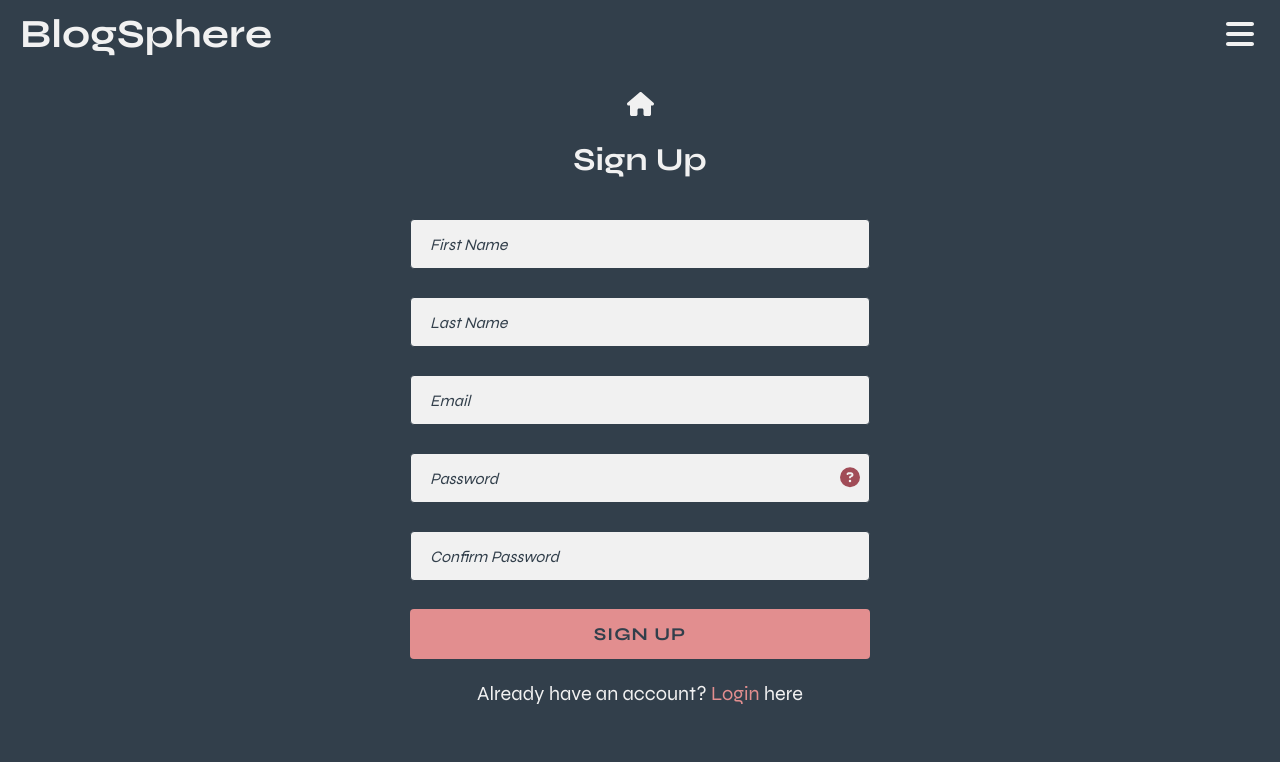
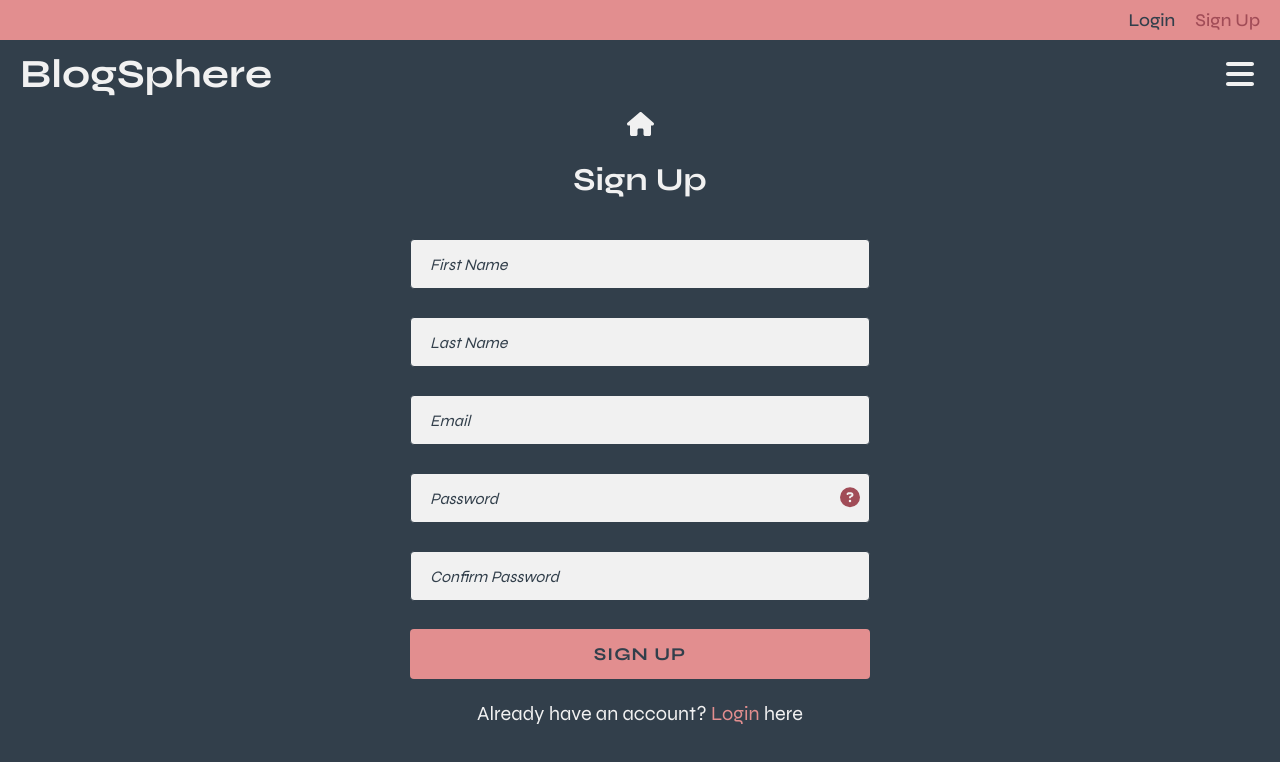
Before and after one commit to cuneytakcay/next-blogger, a React (Vite) app in the folder frontend/: page /signup in a window 1280 px wide. Shown: the top 762 px of the page. Built offline with nearby package versions, Linux system fonts and the light colour scheme.

Commit message:
Refactoring header component

```diff
--- a/frontend/src/components/header/Header.jsx
+++ b/frontend/src/components/header/Header.jsx
@@ -12,10 +12,6 @@ const Header = () => {
   const userData = useSelector((state) => state.user.userData);
   const navigate = useNavigate();
   const dispatch = useDispatch();
-
-  const toggleMenu = () => {
-    setIsMenuOpen(!isMenuOpen);
-  };
 
   const handleLogout = async () => {
     try {
@@ -34,64 +30,29 @@ const Header = () => {
     <header
       className={styles.header + ' ' + (isMenuOpen && styles['menu-open'])}
     >
-      <div className={styles.logo}>
-        <h1>BlogSphere</h1>
-      </div>
-      <nav className={styles.nav}>
-        {userData && (
-          <>
+      <nav className={styles['nav-top']} aria-label='Secondary navigation'>
+        {userData ? (
+          <div>
             <NavLink
               to='/profile'
               className={({ isActive }) =>
                 isActive ? styles['active-link'] : ''
               }
-              title={userData.name + ' ' + 'Profile Page'}
+              title='Profile'
             >
-              <FontAwesomeIcon className={styles.user} icon={faUser} />
+              <FontAwesomeIcon icon={faUser} />
             </NavLink>
             <button className={styles['logout-button']} onClick={handleLogout}>
               Logout
             </button>
-          </>
-        )}
-        <button className={styles['menu-button']} onClick={toggleMenu}>
-          {!isMenuOpen ? (
-            <FontAwesomeIcon icon={faBars} />
+          </div>
         ) : (
-            <FontAwesomeIcon icon={faClose} />
-          )}
-        </button>
-        {isMenuOpen && (
-          <div className={styles['dropdown-menu']}>
-            {userData ? (
-              <>
-                <NavLink
-                  to='/'
-                  className={({ isActive }) =>
-                    isActive ? styles['active-link'] : ''
-                  }
-                  onClick={() => setIsMenuOpen(false)}
-                >
-                  Link 1
-                </NavLink>
-                <NavLink
-                  to='/'
-                  className={({ isActive }) =>
-                    isActive ? styles['active-link'] : ''
-                  }
-                  onClick={() => setIsMenuOpen(false)}
-                >
-                  Link 2
-                </NavLink>
-              </>
-            ) : (
-              <>
+          <div>
             <NavLink
               to='/login'
               className={({ isActive }) =>
                 isActive ? styles['active-link'] : ''
               }
-                  onClick={() => setIsMenuOpen(false)}
             >
               Login
             </NavLink>
@@ -100,15 +61,55 @@ const Header = () => {
               className={({ isActive }) =>
                 isActive ? styles['active-link'] : ''
               }
-                  onClick={() => setIsMenuOpen(false)}
             >
               Sign Up
             </NavLink>
-              </>
-            )}
           </div>
         )}
       </nav>
+      <div className={styles['nav-bottom']}>
+        <div className={styles.logo}>
+          <h1>BlogSphere</h1>
+        </div>
+        <nav className={styles.nav} aria-label='Main navigation'>
+          <button
+            className={styles['menu-button']}
+            onClick={() => setIsMenuOpen(true)}
+          >
+            <FontAwesomeIcon icon={faBars} />
+          </button>
+          {isMenuOpen && (
+            <div className={styles['dropdown-menu']}>
+              <button
+                className={styles['menu-button']}
+                onClick={() => setIsMenuOpen(false)}
+              >
+                <FontAwesomeIcon icon={faClose} />
+              </button>
+              {userData && (
+                <NavLink
+                  to='/profile'
+                  className={({ isActive }) =>
+                    isActive ? styles['active-link'] : ''
+                  }
+                  title={userData.name + ' ' + 'Profile Page'}
+                >
+                  Profile
+                </NavLink>
+              )}
+              <NavLink
+                to='/posts'
+                className={({ isActive }) =>
+                  isActive ? styles['active-link'] : ''
+                }
+                onClick={() => setIsMenuOpen(false)}
+              >
+                Blog Posts
+              </NavLink>
+            </div>
+          )}
+        </nav>
+      </div>
     </header>
   );
 };
--- a/frontend/src/components/header/header.module.css
+++ b/frontend/src/components/header/header.module.css
@@ -1,16 +1,48 @@
 .header {
+  position: fixed;
+  top: 0;
+  width: 100%;
+  z-index: 1000;
+}
+
+.nav-top > div {
+  display: flex;
+  justify-content: flex-end;
+  align-items: center;
+  gap: 20px;
+  height: 40px;
+  padding: 0 20px;
+  background-color: var(--coral);
+}
+
+.nav-top a {
+  display: block;
+  font-family: 'syne-medium', sans-serif;
+  font-size: 1.125rem;
+  color: var(--black);
+  text-decoration: none;
+  position: relative;
+  transition: all 0.2s ease-in-out;
+}
+
+.nav-top a:hover {
+  color: var(--brick);
+}
+
+.nav-bottom {
   display: flex;
   justify-content: space-between;
   align-items: center;
   padding: 10px 20px;
-  background-color: var(--bg-dark);
+  background-color: var(--black);
   color: var(--white);
-  position: relative;
-  z-index: 1000;
 }
 
 .menu-open {
-  background-color: var(--gray);
+  background-color: var(--coral);
+}
+
+.menu-open .nav-bottom {
   color: var(--black);
 }
 
@@ -52,17 +84,24 @@
 
 .dropdown-menu {
   position: absolute;
-  top: 68px;
+  top: 0;
   right: 0;
   left: 0;
   width: 100vw;
-  height: calc(100vh - 68px);
+  min-height: 100vh;
   background-color: var(--gray);
   z-index: 1000;
   display: flex;
+  flex-direction: column;
   align-items: center;
   justify-content: center;
-  gap: 40px;
+  gap: 10px;
+}
+
+.dropdown-menu .menu-button {
+  position: absolute;
+  top: 20px;
+  right: 20px;
 }
 
 .dropdown-menu a {
@@ -70,7 +109,7 @@
   padding: 10px 0;
   font-family: 'syne-extrabold', sans-serif;
   font-size: 1.5rem;
-  color: var(--white);
+  color: var(--brick);
   text-decoration: none;
   position: relative;
   transition: all 0.2s ease-in-out;
@@ -102,31 +141,10 @@
   transition: all 0.2s ease-in-out;
 }
 
-.menu-open .logout-button {
+.logout-button {
   color: var(--black);
 }
 
 .logout-button:hover {
-  color: var(--coral);
-}
-
-.menu-open .logout-button:hover {
   color: var(--brick);
 }
-
-.user {
-  font-size: 1.25rem;
-  color: var(--white);
-}
-
-.menu-open .user {
-  color: var(--black);
-}
-
-.user:hover {
-  color: var(--coral);
-}
-
-.menu-open .user:hover {
-  color: var(--brick);
-}
--- a/frontend/src/index.css
+++ b/frontend/src/index.css
@@ -77,13 +77,9 @@ button {
   flex-direction: column;
   justify-content: center;
   align-items: center;
-  height: 100vh;
-  min-height: 400px;
-  position: fixed;
-  top: 0;
-  left: 0;
   width: 100%;
-  height: 100%;
+  padding: 108px 0 68px;
+  min-height: 100vh;
 }
 
 ::selection {
```
Lines whose indentation alone changed are shown as unchanged.
